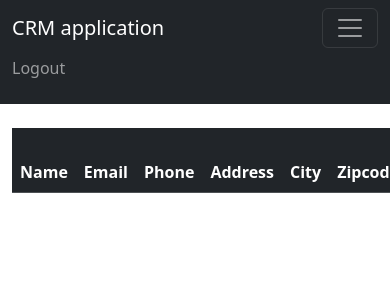
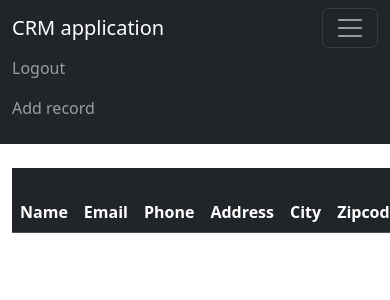
Before and after one commit to JorgeFernandes-Git/dcrm, a Django app: page / in a window 390 px wide, after a click that opens the changed part; the page is wider, and only the part inside the window is pictured. Shown: the top 300 px of that part. Run offline with Django 5.2, Linux system fonts and the light colour scheme; the visitor is signed in with stand-in values (Sample User, id 1); data that the repository does not hold is empty.

Commit message:
Add update record.

```diff
--- a/website/templates/home.html
+++ b/website/templates/home.html
@@ -20,15 +20,15 @@
                 {% if records %}
                   {% for record in records %}
                   <tr>
-                    <td>{{record.first_name}}
-                    {{record.last_name}}</td>
+                    <td><a href="{%url "record" record.id%}">{{record.first_name}}
+                    {{record.last_name}}</a></td>
                     <td>{{record.email}}</td>
                     <td>{{record.phone}}</td>
                     <td>{{record.address}}</td>
                     <td>{{record.city}}</td>
                     <td>{{record.zip_code}}</td>
                     <td>{{record.create_at}}</td>
-                    <td><a href="{%url "record" record.id%}">{{record.id}}</td>
+                    <td><a href="{%url "record" record.id%}">{{record.id}}</a></td>
                   </tr>
                   {% endfor %}
                 {% endif %}
--- a/website/templates/navbar.html
+++ b/website/templates/navbar.html
@@ -11,7 +11,11 @@
             <li class="nav-item">
               <a class="nav-link" href="{% url "logout" %}">Logout</a>
             </li>
-          {% else %}
+            <li class="nav-item">
+               <a class="nav-link" href="{% url "add_record" %}">Add record</a>
+            </li>
+
+            {% else %}
             <li class="nav-item">
               <a class="nav-link" href="{% url "home" %}">Login</a>
             </li>
--- a/website/templates/record.html
+++ b/website/templates/record.html
@@ -19,5 +19,7 @@
 <br />
 
 <a href="{% url "home" %}" class="btn btn-secondary">Back</a>
-<a href="{% url "home" %}" class="btn btn-danger">Delete</a>
+<a href="{% url "update_record" customer_record.id %}" class="btn btn-secondary">Update</a>
+<a href="{% url "delete_record" customer_record.id %}" class="btn btn-danger">Delete</a>
+
 {% endblock %}
--- a/website/urls.py
+++ b/website/urls.py
@@ -6,5 +6,8 @@ urlpatterns = [
     # path("login/", views.login_user, name="login"),
     path("logout/", views.logout_user, name="logout"),
     path("register/", views.register_user, name="register"),
+    path("add_record/", views.add_record, name="add_record"),
     path("record/<int:pk>", views.customer_record, name="record"),
+    path("delete_record/<int:pk>", views.delete_record, name="delete_record"),
+    path("update_record/<int:pk>", views.update_record, name="update_record"),
 ]
--- a/website/views.py
+++ b/website/views.py
@@ -1,7 +1,7 @@
 from django.shortcuts import render, redirect
 from django.contrib.auth import authenticate, login, logout
 from django.contrib import messages
-from .forms import SignUpForm
+from .forms import SignUpForm, AddRecordForm
 from .models import Record
 
 
@@ -67,5 +67,44 @@ def customer_record(request, pk):
         customer_record = Record.objects.get(id=pk)
         return render(request, "record.html", {"customer_record": customer_record})
     else:
-        messages.success(request, "You must be logged in to view that page.")
+        messages.success(request, "You must be logged in to view this page.")
         return redirect("home")
+
+
+def delete_record(request, pk):
+    if request.user.is_authenticated:
+        delete_it = Record.objects.get(id=pk)
+        delete_it.delete()
+        messages.success(request, "Record deleted successfully.")
+        return redirect("home")
+    else:
+        messages.success(request, "You must be logged in to view this page.")
+        return redirect("home")
+
+
+def add_record(request):
+    form = AddRecordForm(request.POST or None)
+    if request.user.is_authenticated:
+        if request.method == "POST":
+            if form.is_valid():
+                add_record = form.save()
+                messages.success(request, "Record added.")
+                return redirect("home")
+        return render(request, "add_record.html", {"form": form})
+    else:
+        messages.success(request, "You must be logged in to view this page.")
+        return redirect("home")
+
+
+def update_record(request, pk):
+    if request.user.is_authenticated:
+        customer_record = Record.objects.get(id=pk)
+        form = AddRecordForm(request.POST or None, instance=customer_record)
+        if form.is_valid():
+            form.save()
+            messages.success(request, "Record as been updated.")
+            return redirect("home")
+        return render(request, "update.html", {"form": form})
+    else:
+        messages.success(request, "You must be logged in to view this page.")
+        return redirect("home")
```
Also changed, not shown: website/forms.py (+67 -0 lines), website/templates/add_record.html (added, +15 -0 lines), website/templates/update.html (added, +15 -0 lines).
